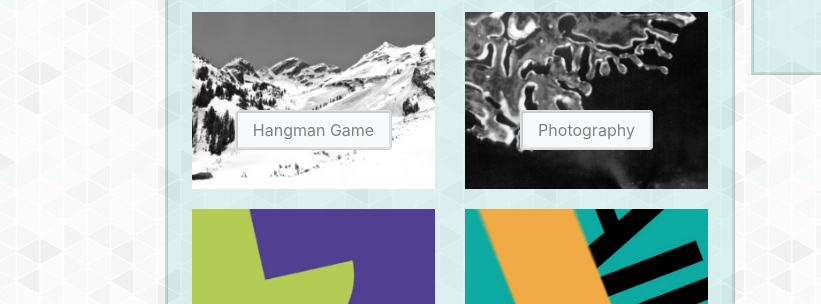
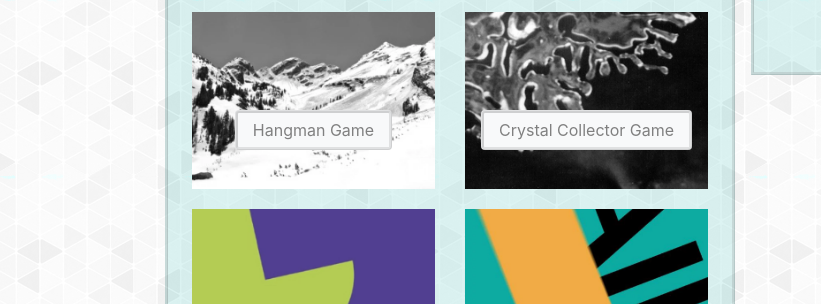
Before and after one commit to almoller/Bootstrap-Portfolio, a plain HTML site: page portfolio.html in a window 1280 px wide. Shown: the part 194-498 px from the top of the page, 0-821 px from the left. Drawn offline with nearby package versions, Linux system fonts and the light colour scheme.

Commit message:
Add files via upload

```diff
--- a/portfolio.html
+++ b/portfolio.html
@@ -56,9 +56,9 @@
                         </div>
                     </div>
                     <div class="folioPic_Container col-12 col-lg-6 text-center">
-                        <img class="img-fluid" src="images/photography.png" alt="Photography">
+                        <img class="img-fluid" src="images/photography.png" alt="Ice Image">
                         <div class="folioPic_Text text-center w-100">
-                            <a class="folioPic_Link bg-light rounded" href="https://alanmoller.wordpress.com/student-work/photography">Photography</a>
+                            <a class="folioPic_Link bg-light rounded" href="https://almoller.github.io/week4-game">Crystal Collector Game</a>
                         </div>
                     </div>
                 </div>
```
